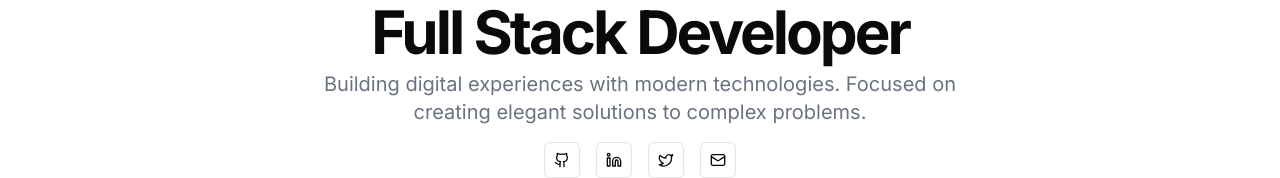
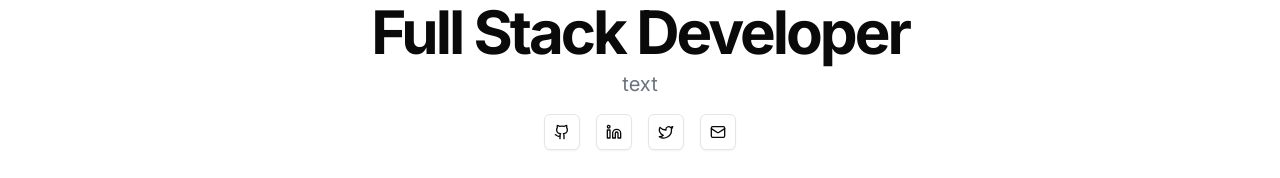
Before and after one commit to stefanraath3/portfolio-website, a Next.js app: page / in a window 1280 px wide. Shown: the part 183-361 px from the top of the page. Built offline with nearby package versions, Linux system fonts and the light colour scheme.

Commit message:
Update about section text and social media link label

```diff
--- a/app/page.tsx
+++ b/app/page.tsx
@@ -38,7 +38,6 @@ export default function Page() {
           <Button variant="outline">Resume</Button>
         </div>
       </header>
-
       <main className="mx-auto max-w-7xl px-6">
         <section id="about" className="py-12 md:py-24 lg:py-32">
           <div className="flex flex-col items-center justify-center space-y-4 text-center">
@@ -47,8 +46,7 @@ export default function Page() {
                 Full Stack Developer
               </h1>
               <p className="mx-auto max-w-[700px] text-gray-500 md:text-xl dark:text-gray-400">
-                Building digital experiences with modern technologies. Focused
-                on creating elegant solutions to complex problems.
+                text
               </p>
             </div>
             <div className="space-x-4">
@@ -67,7 +65,7 @@ export default function Page() {
               <Link href="https://twitter.com" target="_blank">
                 <Button variant="outline" size="icon">
                   <Twitter className="h-4 w-4" />
-                  <span className="sr-only">Twitter</span>
+                  <span className="sr-only">X</span>
                 </Button>
               </Link>
               <Link href="mailto:hello@example.com">
```
